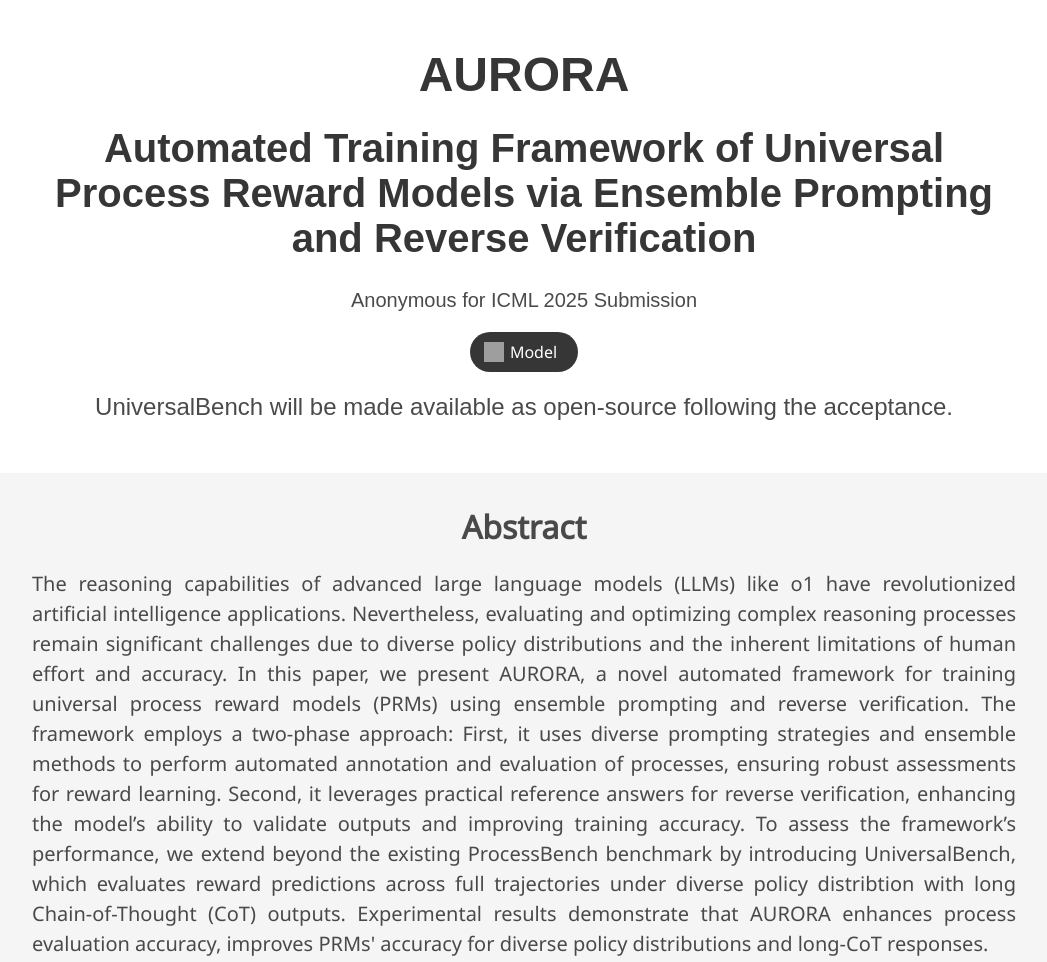
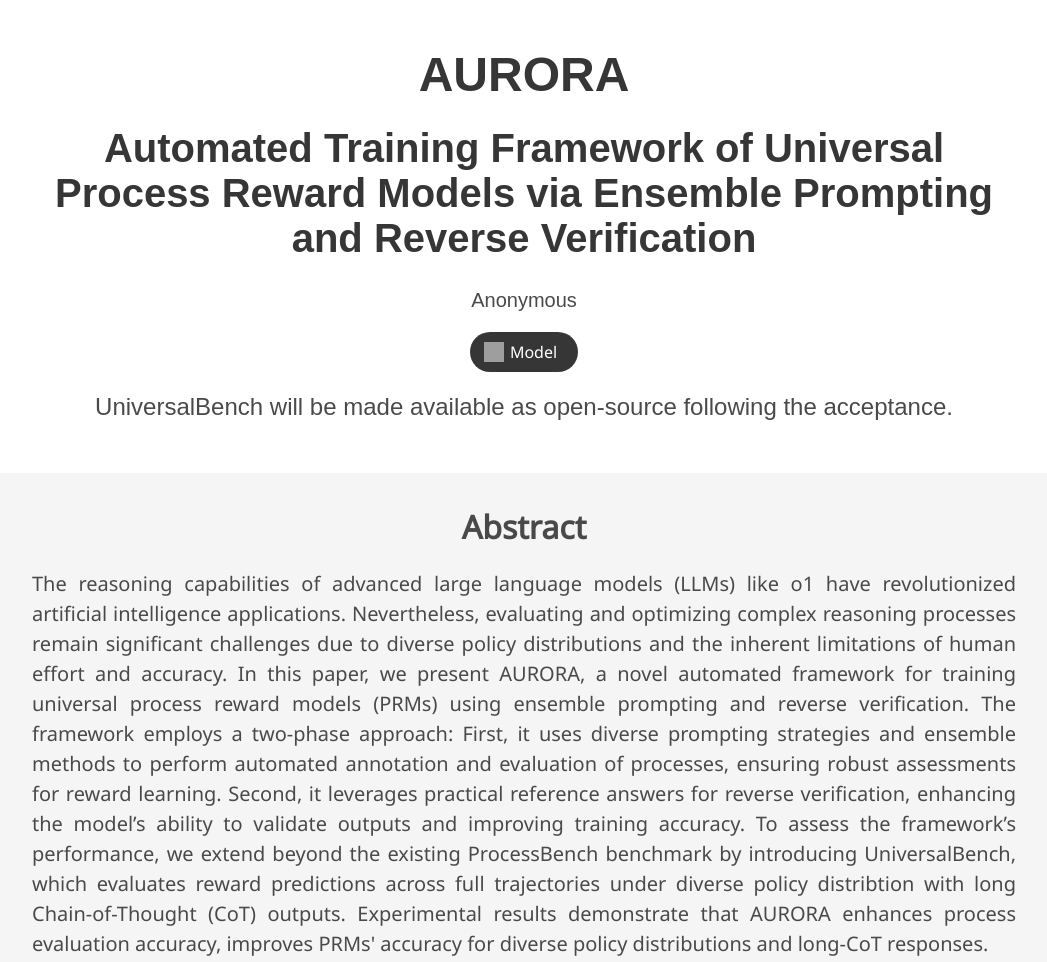
Before and after one commit to auroraprm/auroraprm.github.io, a plain HTML site: page index.html in a window 1280 px wide. Shown: the top 962 px of the page, without its empty margins (116-1163 px from the left). Drawn offline with nearby package versions, Linux system fonts and the light colour scheme; grey boxes are pictures that could not be loaded; some icons are missing; a web font is replaced by a local one.

Commit message:
Update index.html

```diff
--- a/index.html
+++ b/index.html
@@ -68,7 +68,7 @@
             <div class="is-size-5 publication-authors">
               <!-- Paper authors -->
               <span class="author-block">
-                Anonymous for ICML 2025 Submission</span>
+                Anonymous</span>
                   </div>
                   <div class="column has-text-centered">
                     <div class="publication-links">
```
